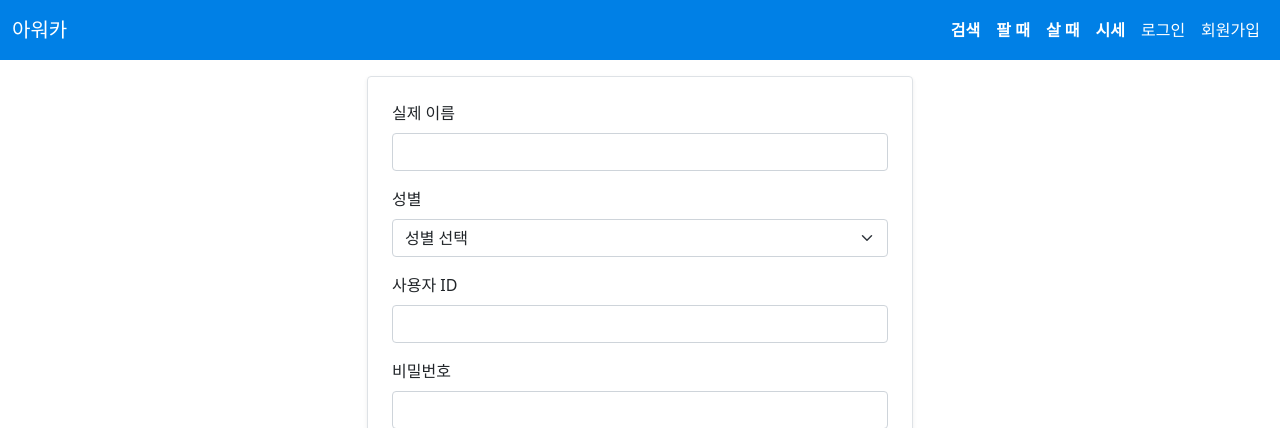
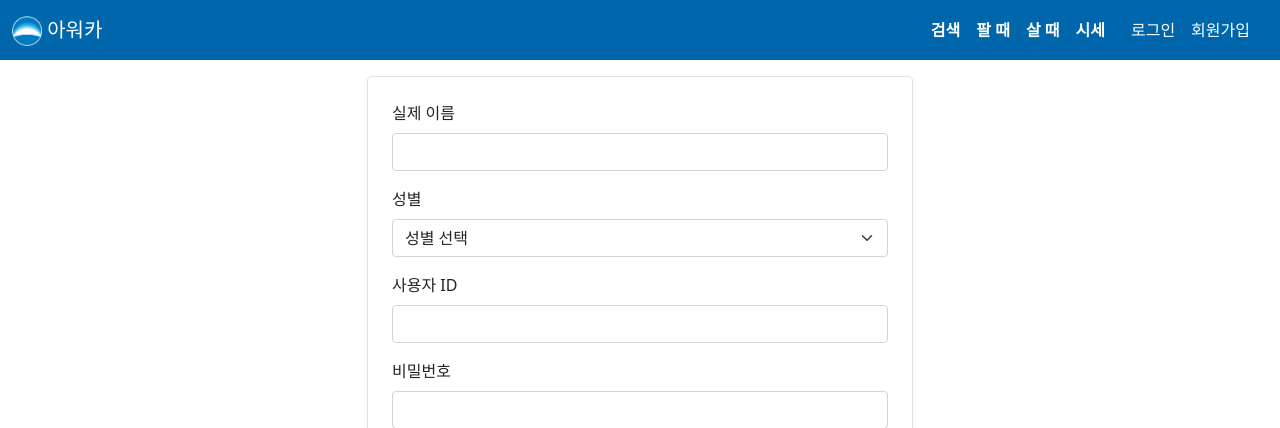
Before and after one commit to dotorimuk1112/FinalProject_OurCar, a Django app: template final_project/templates/common/signup.html in a window 1280 px wide. Shown: the top 428 px of the page. Run offline with Django 5.2, Linux system fonts and the light colour scheme; the template is opened without the code that fills it, so the values that code supplies are empty; some libraries are stand-ins or nearby versions.

Commit message:
navbar 색깔 변경 및 이미지 삽입

```diff
--- a/final_project/sales/static/detail.css
+++ b/final_project/sales/static/detail.css
@@ -65,3 +65,7 @@
 .navbar-brand {
     color: white;
 }
+
+.navbar-toggler-icon {
+    color: rgb(255, 255, 255); /* 원하는 색상으로 변경하세요 */
+}
--- a/final_project/sales/static/style.css
+++ b/final_project/sales/static/style.css
@@ -93,3 +93,7 @@
     width: 100%; /* 이미지를 부모 요소의 가로 너비에 맞게 조정 */
     height: 300px; /* 이미지의 세로 비율을 유지하여 가로 너비에 맞게 조정 */
 }
+
+.nav-link {
+    color: white !important;
+}
--- a/final_project/templates/navbar.html
+++ b/final_project/templates/navbar.html
@@ -1,23 +1,27 @@
 <!-- 네비게이션바 -->
 <div>
-    <nav class="navbar  fixed-top navbar-expand-lg">
-        <div class="test container-fluid  navbar-expand-lg nav_son">
-            <a class="navbar-brand" href="{% url 'sales:index' %}">아워카</a>
+    <nav class="navbar nav-link fixed-top navbar-expand-lg navbar-dark">
+        <div class="test container-fluid  navbar-expand-lg nav_son" style="background-color: rgb(0, 103, 172); margin-left: -1rem" >
+            <a class="navbar-brand" href="{% url 'sales:index' %}">
+                <img src="/static/uploads/woori_logo_circle.png" width="30" height="30" class="d-inline-block align-text-top">
+                아워카
+            </a>
             <button class="navbar-toggler" type="button"
                     data-bs-toggle="collapse"
                     data-bs-target="#navbarSupportedContent"
                     aria-controls="navbarSupportedContent"
                     aria-expanded="false"
-                    aria-label="Toggle navigation">
+                    aria-label="Toggle navigation"
+                >
                 <span class="navbar-toggler-icon"></span>
             </button>
-            <div class="collapse navbar-collapse justify-content-end" id="navbarSupportedContent">
-                <ul class="navbar-nav ms-auto mb-2 mb-lg-0">
+            <div class="collapse navbar-collapse justify-content-end" id="navbarSupportedContent" style="background-color: rgba(0, 103, 172,0.5);">
+                <ul class="navbar-nav ms-auto mb-2 mb-lg-0" style="padding-right: 10px;" >
                     <li class="nav-item">
-                        <a class="nav-link text-end" style="font-weight: bold;" href="#">검색</a>
+                        <a class="nav-link text-end text-white" style="font-weight: bold;" href="#">검색</a>
                     </li>
                     <li class="nav-item">
-                        <a class="nav-link text-end" style="font-weight: bold;" href="#">팔 때</a>
+                        <a class="nav-link text-end " style="font-weight: bold;" href="#">팔 때</a>
                     </li>
                     <li class="nav-item">
                         <a class="nav-link text-end" style="font-weight: bold;" href="#">살 때</a>
@@ -26,21 +30,21 @@
                         <a class="nav-link text-end" style="font-weight: bold;" href="#">시세</a>
                     </li>
                 </ul>
-                <ul class="navbar-nav">
+                <ul class="navbar-nav" style="padding-right: 10px;">
                     {% if user.is_authenticated %}
                     <li class="nav-item">
-                        <a class="nav-link" href="{% url 'common:logout' %}">{{ user.username }} (로그아웃)</a>
+                        <a class="nav-link  text-end" href="{% url 'common:logout' %}">{{ user.username }} (로그아웃)</a>
                     </li>
                     <li class="nav-item">
-                        <a class="nav-link" href="{% url 'sales:my_page' %}">마이페이지</a>
+                        <a class="nav-link  text-end" href="{% url 'sales:my_page' %}">마이페이지</a>
                     </li>
                     {% else %}
                     <li class="nav-item">
-                        <a class="nav-link" href="{% url 'common:login' %}">로그인</a>
+                        <a class="nav-link  text-end" href="{% url 'common:login' %}">로그인</a>
                     </li>
                     {% endif %}
                     {% if not user.is_authenticated %}
-                    <li class="nav-item">
+                    <li class="nav-item  text-end">
                         <a class="nav-link" href="{% url 'common:signup' %}">회원가입</a>
                     </li>
                     {% endif %}
```
Also changed, not shown: final_project/sales/static/bootstrap.min.css, final_project/sales/static/uploads/woori_logo_circle.png (added), 3 other files.
